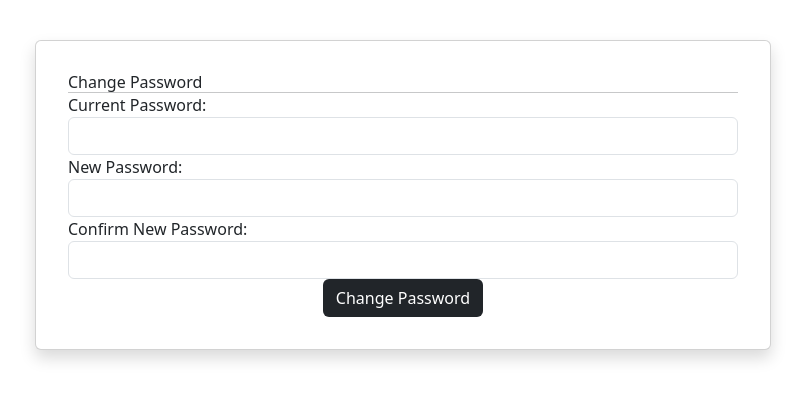
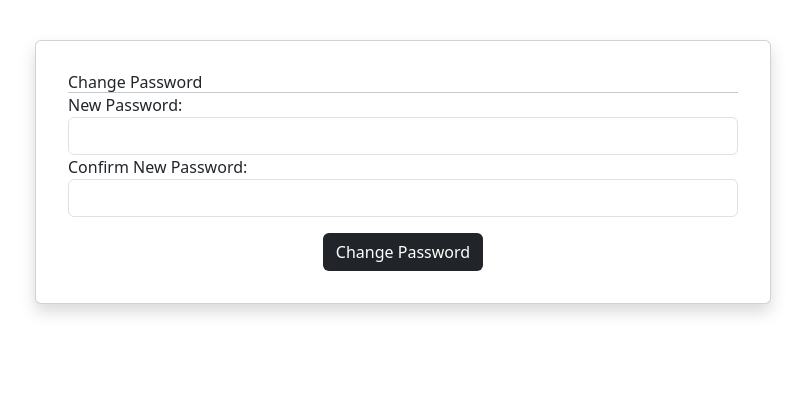
Before and after one commit to Arjun-Dulam/NutriTrack, a Django app: page /accounts/changePassword/ in a window 1280 px wide. Shown: the top 400 px of the page, without its empty margins (237-1042 px from the left). Run offline with Django 5.2, Linux system fonts and the light colour scheme; the first user in the database is signed in; style sheets or scripts are compiled from the project's sources; some libraries are stand-ins or nearby versions.

Commit message:
removed the need to input currPass to change password

```diff
--- a/accounts/templates/accounts/changePassword.html
+++ b/accounts/templates/accounts/changePassword.html
@@ -21,10 +21,6 @@
                         <form method="POST">
                             {% csrf_token %}
                             <div class="form-group">
-                                <label for="current_password">Current Password:</label>
-                                <input type="password" id="current_password" name="current_password" class="form-control" required>
-                            </div>
-                            <div class="form-group">
                                 <label for="new_password">New Password:</label>
                                 <input type="password" id="new_password" name="new_password" class="form-control" required>
                             </div>
@@ -33,7 +29,7 @@
                                 <input type="password" id="confirm_password" name="confirm_password" class="form-control" required>
                             </div>
                             <div class="text-center">
-                                <button type="submit" class="btn bg-dark text-white">Change Password</button>
+                                <button type="submit" class="btn bg-dark text-white mt-3">Change Password</button>
                             </div>
                         </form>
                     </div>
--- a/accounts/views.py
+++ b/accounts/views.py
@@ -51,13 +51,8 @@ def changePassword(request):
         return render(request, 'accounts/changePassword.html',
                       {'template_data': template_data})
     elif request.method == 'POST':
-        current_password = request.POST.get('current_password')
         new_password = request.POST.get('new_password')
         confirm_password = request.POST.get('confirm_password')
-
-        if not request.user.check_password(current_password):
-            template_data['error'] = 'The current password is incorrect.'
-            return render(request, 'accounts/changePassword.html', {'template_data': template_data})
 
         if new_password != confirm_password:
             template_data['error'] = 'The new passwords do not match.'
@@ -66,7 +61,7 @@ def changePassword(request):
         request.user.set_password(new_password)
         request.user.save()
         template_data['success'] = 'Your password has been successfully changed.'
-        return render(request, 'accounts/changePassword.html', {'template_data': template_data})
+        return render(request, 'home/index.html', {'template_data': template_data})
 
 @login_required
 def logout(request):
```
